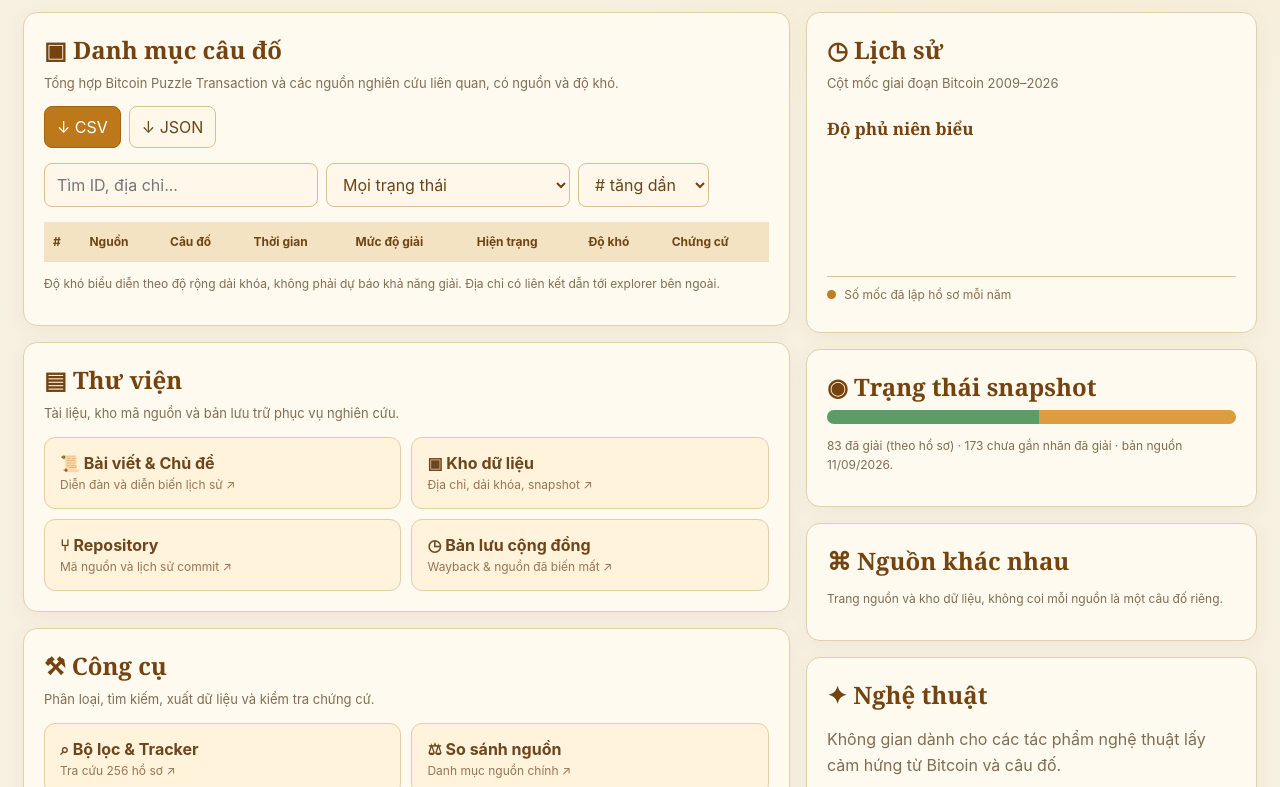
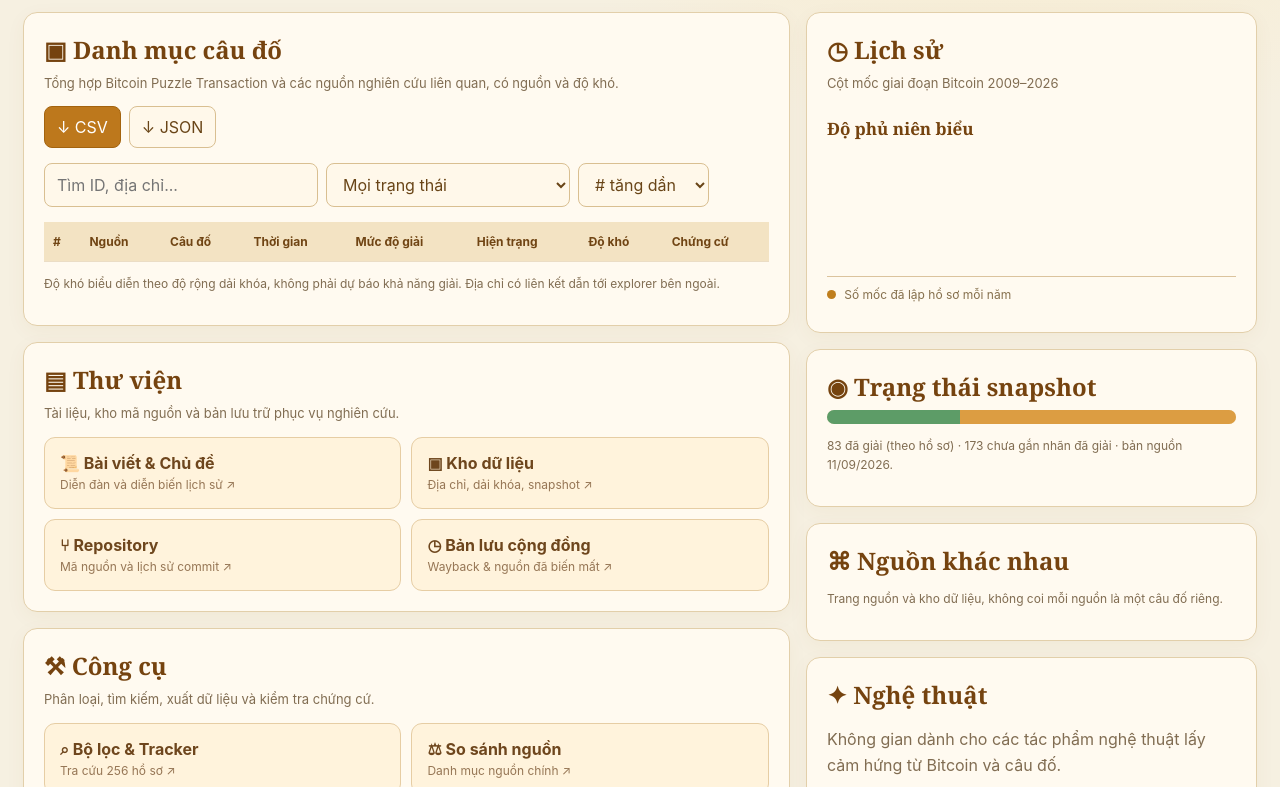
Before and after one commit to xulytiengviet/caudo, a plain HTML site: page index.html in a window 1280 px wide. Shown: the part 573-1360 px from the top of the page. Drawn offline with Linux system fonts and the light colour scheme.

Commit message:
fix: align snapshot proportions and CSV delimiters with 256-source data

```diff
--- a/index.html
+++ b/index.html
@@ -9,7 +9,7 @@ main{max-width:1480px;margin:auto;padding:23px}.hero{position:relative;overflow:
 .stats{display:grid;grid-template-columns:repeat(4,minmax(0,1fr));gap:13px;margin:18px 0}.stat,.panel{background:#fffaf0;border:1px solid #e2cfaa;border-radius:14px;box-shadow:0 5px 20px #80551a0c}.stat{padding:19px;border-top:3px solid #c9892c}.stat small{color:#8d714b}.stat strong{display:block;font-family:Georgia,serif;font-size:33px;margin:6px 0;color:#90520f}.stat footer{font-size:11px;color:#9a805d}.layout{display:grid;grid-template-columns:minmax(0,1.7fr) minmax(300px,1fr);gap:16px}.panel{padding:20px;margin-bottom:16px;scroll-margin-top:94px}.panel h2{font-family:Georgia,serif;font-size:24px;margin:0 0 7px;color:#75430f}.panel p{color:#816d52;line-height:1.6}.section-head{display:flex;justify-content:space-between;align-items:start;gap:12px;flex-wrap:wrap;margin-bottom:13px}.section-head p{margin:0;font-size:13px}
 button,select,input{border:1px solid #d9bf91;background:#fff8ea;color:#694517;border-radius:8px;padding:10px 12px}button:hover{border-color:#ab6e19;background:#f8e8c7}.primary{background:#bd781c!important;color:#fff!important;border-color:#a3630e!important}.actions,.controls{display:flex;gap:8px;flex-wrap:wrap}.controls{margin:15px 0}.tablewrap{overflow:auto;max-height:540px}table{border-collapse:collapse;width:100%;font-size:12px}th,td{text-align:left;padding:12px 9px;border-bottom:1px solid #ebddc5;white-space:nowrap}th{background:#f3e3c3;color:#704514;position:sticky;top:0}tbody tr:hover{background:#fff0d1}.state{border-radius:40px;padding:5px 8px;background:#f6e5c4;color:#8c5d23;font-size:11px;display:inline-block}.state.done{background:#e1f0dd;color:#377441}.state.unknown{background:#f5e9cf;color:#86692f}.grade{color:#b27419;font-weight:700}
 .timeline{display:flex;gap:3px;align-items:end;height:130px;border-bottom:1px solid #dbc39d}.barwrap{flex:1;min-width:0;display:flex;align-items:end;height:118px;position:relative}.bar{background:linear-gradient(#f6c574,#b97b21);width:100%;border-radius:5px 5px 0 0}.barwrap span{display:none;position:absolute;top:-20px;background:#795022;color:#fff;font-size:10px;padding:4px;border-radius:5px;z-index:1;white-space:nowrap}.barwrap:hover span{display:block}.legend{font-size:12px;color:#86704d;margin:10px 0;display:flex;gap:13px}.dot{display:inline-block;width:9px;height:9px;border-radius:50%;background:#bf7e1d;margin-right:5px}
-.track{height:14px;display:flex;background:#e8d6b8;border-radius:20px;overflow:hidden}.done{width:51.875%;background:#5d9c67}.open{width:48.125%;background:#dc9d42}.event{border-left:3px solid #d6a256;padding:9px 12px;margin:8px 0;background:#fff4dd;border-radius:0 8px 8px 0;font-size:13px}.event b{color:#96570e}.event span{color:#866f50;display:block;margin-top:4px;line-height:1.5}.source{padding:12px 0;border-bottom:1px solid #ead9bb}.source b{display:block;font-size:13px;margin-bottom:3px}.source small{display:block;color:#826c4d;margin-bottom:5px;line-height:1.5}.notice{padding:12px 16px;background:#fff0d1;border:1px solid #e4c185;border-radius:9px;color:#7c581d;font-size:12px;line-height:1.6;margin:14px 0}.tiles{display:grid;grid-template-columns:repeat(2,minmax(0,1fr));gap:10px}.tile{display:block;background:#fff3dc;border:1px solid #e6cda4;border-radius:11px;padding:15px;color:#6e461d}.tile b{display:block}.tile span{font-size:12px;color:#967655}.tile:hover{text-decoration:none;background:#fce7be}.art{background:linear-gradient(135deg,#fff4dd,#e8d2a5);border:1px dashed #c9a474;min-height:160px;border-radius:11px;display:flex;flex-direction:column;align-items:center;justify-content:center;text-align:center;gap:5px;color:#9b621c}.art span{font-size:13px;color:#886e4c}.bottom{text-align:center;padding:28px;color:#9b7c4c;font-size:12px;border-top:1px solid #e0c699}
+.track{height:14px;display:flex;background:#e8d6b8;border-radius:20px;overflow:hidden}.done{width:32.421875%;background:#5d9c67}.open{width:67.578125%;background:#dc9d42}.event{border-left:3px solid #d6a256;padding:9px 12px;margin:8px 0;background:#fff4dd;border-radius:0 8px 8px 0;font-size:13px}.event b{color:#96570e}.event span{color:#866f50;display:block;margin-top:4px;line-height:1.5}.source{padding:12px 0;border-bottom:1px solid #ead9bb}.source b{display:block;font-size:13px;margin-bottom:3px}.source small{display:block;color:#826c4d;margin-bottom:5px;line-height:1.5}.notice{padding:12px 16px;background:#fff0d1;border:1px solid #e4c185;border-radius:9px;color:#7c581d;font-size:12px;line-height:1.6;margin:14px 0}.tiles{display:grid;grid-template-columns:repeat(2,minmax(0,1fr));gap:10px}.tile{display:block;background:#fff3dc;border:1px solid #e6cda4;border-radius:11px;padding:15px;color:#6e461d}.tile b{display:block}.tile span{font-size:12px;color:#967655}.tile:hover{text-decoration:none;background:#fce7be}.art{background:linear-gradient(135deg,#fff4dd,#e8d2a5);border:1px dashed #c9a474;min-height:160px;border-radius:11px;display:flex;flex-direction:column;align-items:center;justify-content:center;text-align:center;gap:5px;color:#9b621c}.art span{font-size:13px;color:#886e4c}.bottom{text-align:center;padding:28px;color:#9b7c4c;font-size:12px;border-top:1px solid #e0c699}
 @media(max-width:1030px){header{position:static}.layout{grid-template-columns:1fr}.search{width:100%}}@media(max-width:680px){main{padding:12px}.hero{padding:20px}.hero .seal{display:none}.stats{grid-template-columns:repeat(2,1fr)}.stat{padding:12px}.nav a{padding:8px}.panel{padding:14px}.tiles{grid-template-columns:1fr}}
 @media print{header,.actions,.controls{display:none}body{background:#fff}.panel,.stat{box-shadow:none}}
 </style></head><body>
```
